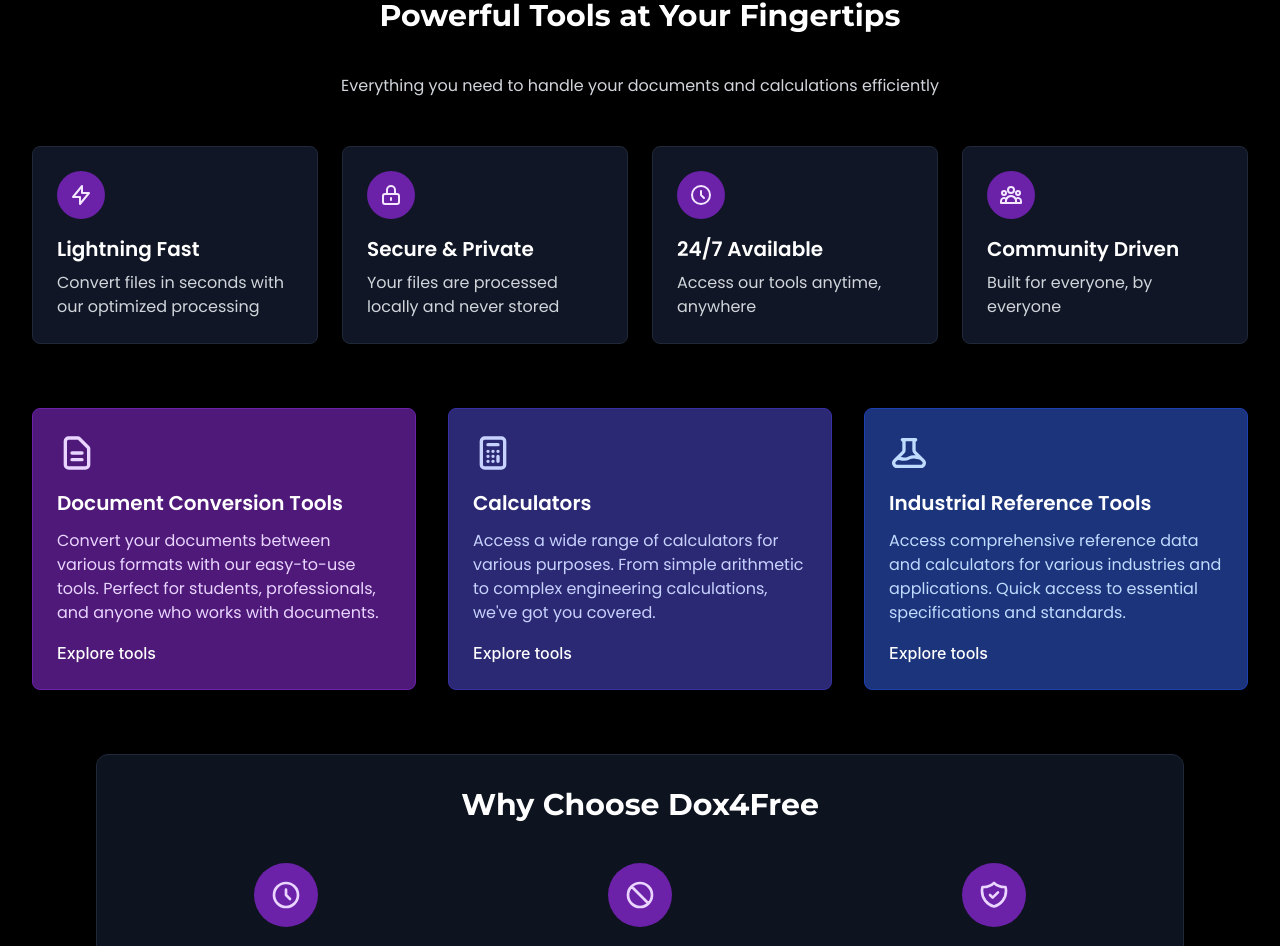
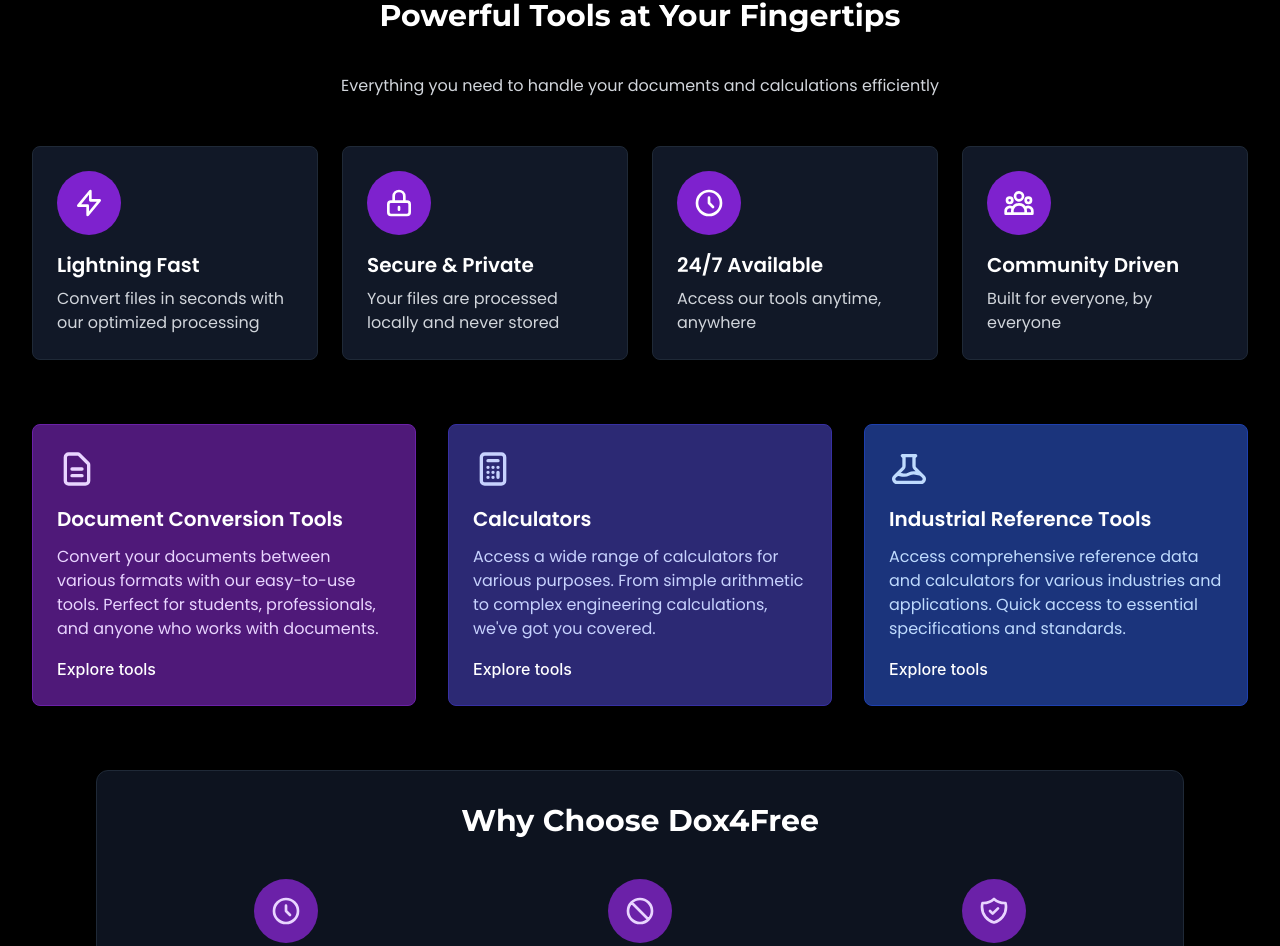
Before and after one commit to Evrenyilmaz101/dox4free, a React (Create React App) app: page / in a window 1280 px wide. Shown: the part 926-1872 px from the top of the page. Built offline with nearby package versions, Linux system fonts and the light colour scheme.

Commit message:
Update feature cards to match design and fix grid background

```diff
--- a/src/pages/HomePage.tsx
+++ b/src/pages/HomePage.tsx
@@ -65,9 +65,9 @@
 
         <div className="grid grid-cols-1 md:grid-cols-2 lg:grid-cols-4 gap-6">
           {/* Feature 1 */}
-          <div className="bg-gray-900 bg-opacity-95 rounded-lg p-6 border border-gray-800">
-            <div className="w-12 h-12 bg-purple-800 rounded-full flex items-center justify-center mb-4">
-              <svg xmlns="http://www.w3.org/2000/svg" className="h-6 w-6 text-purple-100" fill="none" viewBox="0 0 24 24" stroke="currentColor">
+          <div className="bg-gray-900 bg-opacity-95 rounded-lg p-6 border border-gray-800" style={{ background: '#111827' }}>
+            <div className="w-16 h-16 bg-purple-700 rounded-full flex items-center justify-center mb-4">
+              <svg xmlns="http://www.w3.org/2000/svg" className="h-8 w-8 text-white" fill="none" viewBox="0 0 24 24" stroke="currentColor">
                 <path strokeLinecap="round" strokeLinejoin="round" strokeWidth={2} d="M13 10V3L4 14h7v7l9-11h-7z" />
               </svg>
             </div>
@@ -76,9 +76,9 @@
           </div>
 
           {/* Feature 2 */}
-          <div className="bg-gray-900 bg-opacity-95 rounded-lg p-6 border border-gray-800">
-            <div className="w-12 h-12 bg-purple-800 rounded-full flex items-center justify-center mb-4">
-              <svg xmlns="http://www.w3.org/2000/svg" className="h-6 w-6 text-purple-100" fill="none" viewBox="0 0 24 24" stroke="currentColor">
+          <div className="bg-gray-900 bg-opacity-95 rounded-lg p-6 border border-gray-800" style={{ background: '#111827' }}>
+            <div className="w-16 h-16 bg-purple-700 rounded-full flex items-center justify-center mb-4">
+              <svg xmlns="http://www.w3.org/2000/svg" className="h-8 w-8 text-white" fill="none" viewBox="0 0 24 24" stroke="currentColor">
                 <path strokeLinecap="round" strokeLinejoin="round" strokeWidth={2} d="M12 15v2m-6 4h12a2 2 0 002-2v-6a2 2 0 00-2-2H6a2 2 0 00-2 2v6a2 2 0 002 2zm10-10V7a4 4 0 00-8 0v4h8z" />
               </svg>
             </div>
@@ -87,9 +87,9 @@
           </div>
 
           {/* Feature 3 */}
-          <div className="bg-gray-900 bg-opacity-95 rounded-lg p-6 border border-gray-800">
-            <div className="w-12 h-12 bg-purple-800 rounded-full flex items-center justify-center mb-4">
-              <svg xmlns="http://www.w3.org/2000/svg" className="h-6 w-6 text-purple-100" fill="none" viewBox="0 0 24 24" stroke="currentColor">
+          <div className="bg-gray-900 bg-opacity-95 rounded-lg p-6 border border-gray-800" style={{ background: '#111827' }}>
+            <div className="w-16 h-16 bg-purple-700 rounded-full flex items-center justify-center mb-4">
+              <svg xmlns="http://www.w3.org/2000/svg" className="h-8 w-8 text-white" fill="none" viewBox="0 0 24 24" stroke="currentColor">
                 <path strokeLinecap="round" strokeLinejoin="round" strokeWidth={2} d="M12 8v4l3 3m6-3a9 9 0 11-18 0 9 9 0 0118 0z" />
               </svg>
             </div>
@@ -98,9 +98,9 @@
           </div>
 
           {/* Feature 4 */}
-          <div className="bg-gray-900 bg-opacity-95 rounded-lg p-6 border border-gray-800">
-            <div className="w-12 h-12 bg-purple-800 rounded-full flex items-center justify-center mb-4">
-              <svg xmlns="http://www.w3.org/2000/svg" className="h-6 w-6 text-purple-100" fill="none" viewBox="0 0 24 24" stroke="currentColor">
+          <div className="bg-gray-900 bg-opacity-95 rounded-lg p-6 border border-gray-800" style={{ background: '#111827' }}>
+            <div className="w-16 h-16 bg-purple-700 rounded-full flex items-center justify-center mb-4">
+              <svg xmlns="http://www.w3.org/2000/svg" className="h-8 w-8 text-white" fill="none" viewBox="0 0 24 24" stroke="currentColor">
                 <path strokeLinecap="round" strokeLinejoin="round" strokeWidth={2} d="M17 20h5v-2a3 3 0 00-5.356-1.857M17 20H7m10 0v-2c0-.656-.126-1.283-.356-1.857M7 20H2v-2a3 3 0 015.356-1.857M7 20v-2c0-.656.126-1.283.356-1.857m0 0a5.002 5.002 0 019.288 0M15 7a3 3 0 11-6 0 3 3 0 016 0zm6 3a2 2 0 11-4 0 2 2 0 014 0zM7 10a2 2 0 11-4 0 2 2 0 014 0z" />
               </svg>
             </div>
```
Also changed, not shown: src/index.css (line endings or trailing spaces).
